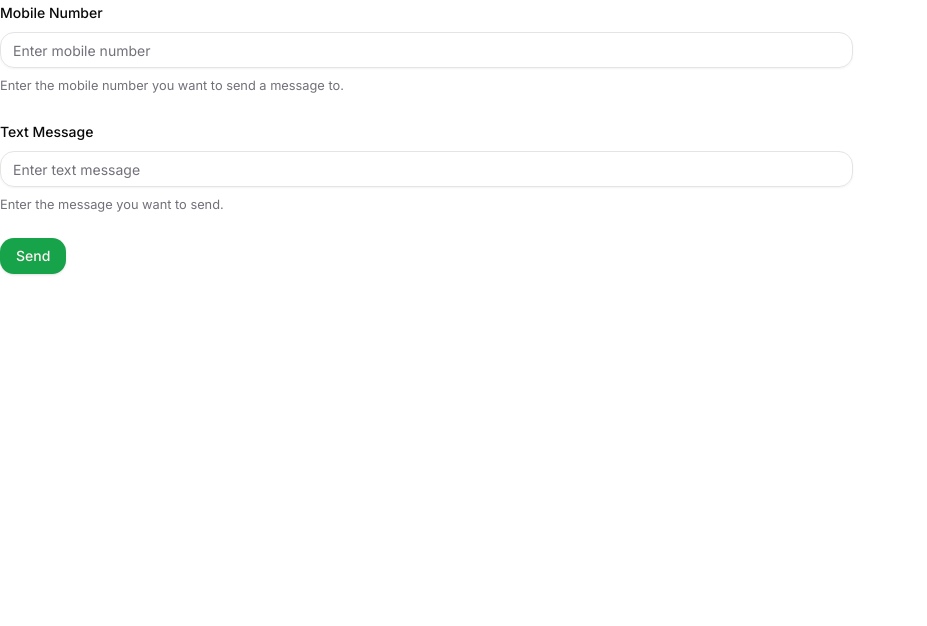
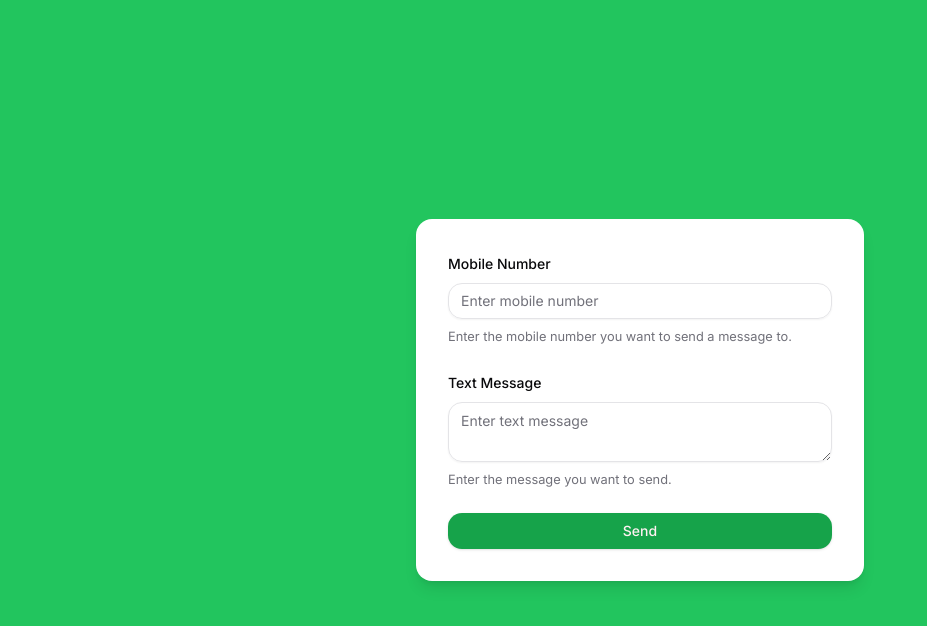
Before and after one commit to thatbeautifuldream/wchat, a Next.js app: page / in a window 1280 px wide. Shown: the top 626 px of the page, without its empty margins (0-927 px from the left). Built offline with nearby package versions, Linux system fonts and the light colour scheme.

Commit message:
📦 NEW: update screen

```diff
--- a/src/app/page.tsx
+++ b/src/app/page.tsx
@@ -15,6 +15,7 @@ import {
   FormMessage,
 } from "@/components/ui/form";
 import { Input } from "@/components/ui/input";
+import { Textarea } from "@/components/ui/textarea";
 import { toast } from "sonner";
 
 const FormSchema = z.object({
@@ -36,8 +37,8 @@ export default function InputForm() {
   });
 
   function onSubmit(data: z.infer<typeof FormSchema>) {
+    toast.success("Opening WhatsApp...");
     const encodedMessage = encodeURIComponent(data.textMessage);
-    toast.success("Opening WhatsApp...");
     window.open(
       `https://wa.me/${data.mobileNumber}?text=${encodedMessage}`,
       "_blank"
@@ -45,8 +46,10 @@ export default function InputForm() {
   }
 
   return (
+    <div className="flex items-center justify-center h-screen bg-green-500">
+      <div className="bg-white p-8 rounded-lg shadow-lg max-w-md w-full">
         <Form {...form}>
-      <form onSubmit={form.handleSubmit(onSubmit)} className="w-2/3 space-y-6">
+          <form onSubmit={form.handleSubmit(onSubmit)} className="space-y-6">
             <FormField
               control={form.control}
               name="mobileNumber"
@@ -70,7 +73,7 @@ export default function InputForm() {
                 <FormItem>
                   <FormLabel>Text Message</FormLabel>
                   <FormControl>
-                <Input placeholder="Enter text message" {...field} />
+                    <Textarea placeholder="Enter text message" {...field} />
                   </FormControl>
                   <FormDescription>
                     Enter the message you want to send.
@@ -79,8 +82,15 @@ export default function InputForm() {
                 </FormItem>
               )}
             />
-        <Button type="submit">Send</Button>
+            <Button
+              type="submit"
+              className="w-full bg-green-600 hover:bg-green-700"
+            >
+              Send
+            </Button>
           </form>
         </Form>
+      </div>
+    </div>
   );
 }
--- /dev/null
+++ b/src/components/ui/textarea.tsx
@@ -0,0 +1,24 @@
+import * as React from "react"
+
+import { cn } from "@/lib/utils"
+
+export interface TextareaProps
+  extends React.TextareaHTMLAttributes<HTMLTextAreaElement> {}
+
+const Textarea = React.forwardRef<HTMLTextAreaElement, TextareaProps>(
+  ({ className, ...props }, ref) => {
+    return (
+      <textarea
+        className={cn(
+          "flex min-h-[60px] w-full rounded-md border border-input bg-transparent px-3 py-2 text-sm shadow-sm placeholder:text-muted-foreground focus-visible:outline-none focus-visible:ring-1 focus-visible:ring-ring disabled:cursor-not-allowed disabled:opacity-50",
+          className
+        )}
+        ref={ref}
+        {...props}
+      />
+    )
+  }
+)
+Textarea.displayName = "Textarea"
+
+export { Textarea }
```
Lines whose indentation alone changed are shown as unchanged.
